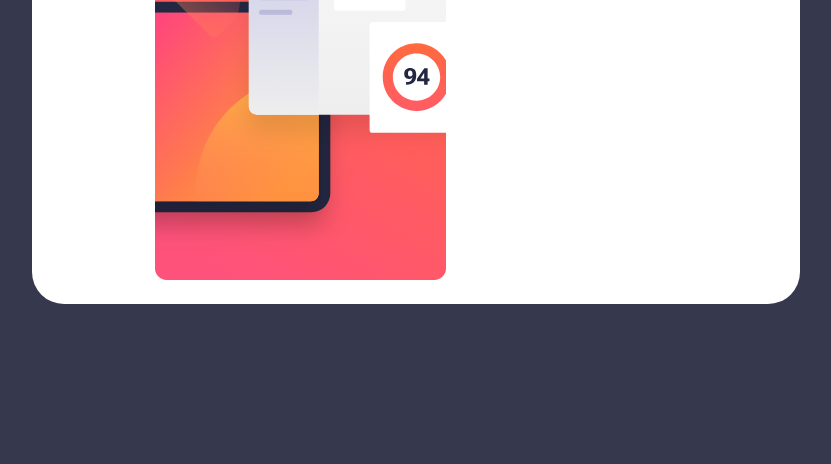
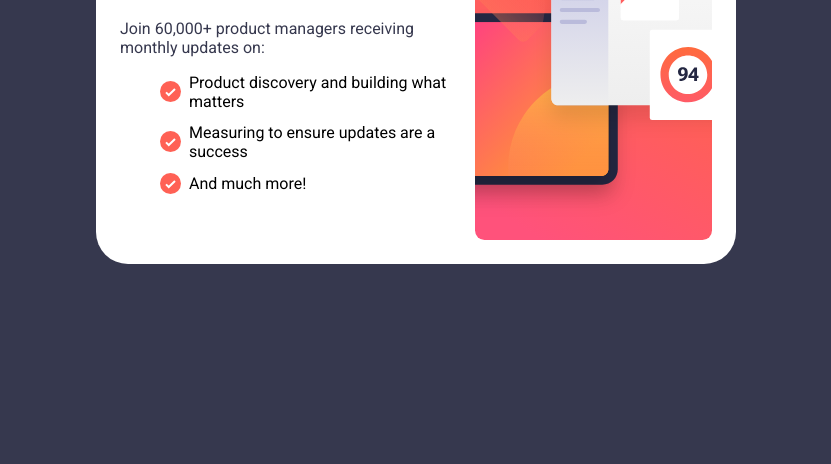
Before and after one commit to tiagosilva2406/newslatter-frontendmentor, a plain HTML site: page index.html in a window 1280 px wide. Shown: the part 344-808 px from the top of the page, without its empty margins (232-1063 px from the left). Drawn offline with Linux system fonts and the light colour scheme.

Commit message:
adiciona sessao de listagem

```diff
--- a/index.html
+++ b/index.html
@@ -1,19 +1,46 @@
 <!DOCTYPE html>
 <html lang="pt-BR">
   <head>
-  <meta charset="UTF-8">
-  <meta name="viewport" content="width=device-width, initial-scale=1.0">
-  <link rel="icon" type="image/png" sizes="32x32" href="./assets/images/favicon-32x32.png">
-  <link rel="preconnect" href="https://fonts.googleapis.com">
-  <link rel="preconnect" href="https://fonts.gstatic.com" crossorigin>
-  <link href="https://fonts.googleapis.com/css2?family=Roboto:wght@400;700&display=swap" rel="stylesheet">
-  <link rel="stylesheet" href="style.css">
-  <title>Frontend Mentor | Newsletter sign-up form with success message</title>
+    <meta charset="UTF-8" />
+    <meta name="viewport" content="width=device-width, initial-scale=1.0" />
+    <link
+      rel="icon"
+      type="image/png"
+      sizes="32x32"
+      href="./assets/images/favicon-32x32.png"
+    />
+    <link rel="preconnect" href="https://fonts.googleapis.com" />
+    <link rel="preconnect" href="https://fonts.gstatic.com" crossorigin />
+    <link
+      href="https://fonts.googleapis.com/css2?family=Roboto:wght@400;700&display=swap"
+      rel="stylesheet"
+    />
+    <link rel="stylesheet" href="style.css" />
+    <title>
+      Frontend Mentor | Newsletter sign-up form with success message
+    </title>
   </head>
   <body>
     <div class="background_content">
-  <h1>Stay updated!</h1>
-  <img src="./assets/images/illustration-sign-up-desktop.svg"/>
+      <div class="content_left">
+        <h1 class="title">Stay updated!</h1>
+        <p class="description">
+          Join 60,000+ product managers receiving monthly updates on:
+        </p>
+        <ul>
+          <li>
+            <img src="./assets/images/icon-list.svg" />
+            Product discovery and building what matters
+          </li>
+          <li>
+            <img src="./assets/images/icon-list.svg" />
+            Measuring to ensure updates are a success</li>
+          <li>
+            <img src="./assets/images/icon-list.svg" />
+            And much more!</li>
+        </ul>
+      </div>
+      <img src="./assets/images/illustration-sign-up-desktop.svg" />
     </div>
   </body>
 </html>
--- a/style.css
+++ b/style.css
@@ -24,15 +24,40 @@ body {
     align-items: center;
 }
 
-h1 {
-    color: var(--primary)
+.title {
+    font-size: 52px;
+    color: var(--neutral-dark-slate-grey);
+}
+
+ul {
+    list-style: none;
+    display: flex;
+    gap: 12px;
+    flex-direction: column;
+}
+
+li {
+    display: flex;
+    align-items: center;
+    gap: 8px;
+}
+
+.description {
+    font-size: 16px;
+    color: var(--charcoal-grey);
+    max-width: 400px;
 }
 
 .background_content {
-    width: 60%;
-    height: 60%;
+    width: 50%;
+    height: 50%;
     background-color: var(--white);
     border-radius: 32px;
     padding: 24px;
     display: flex;
+    justify-content: space-between;
 }
+
+.content_left {
+    flex: 1;
+}
```
Lines whose indentation alone changed are shown as unchanged.
